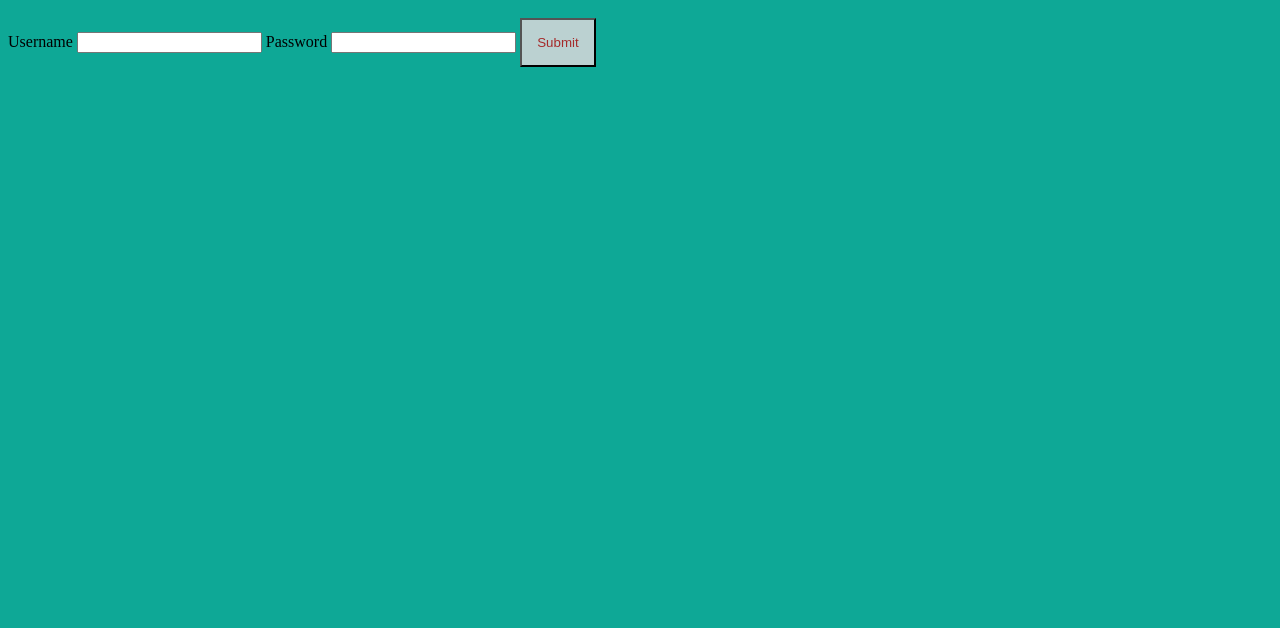
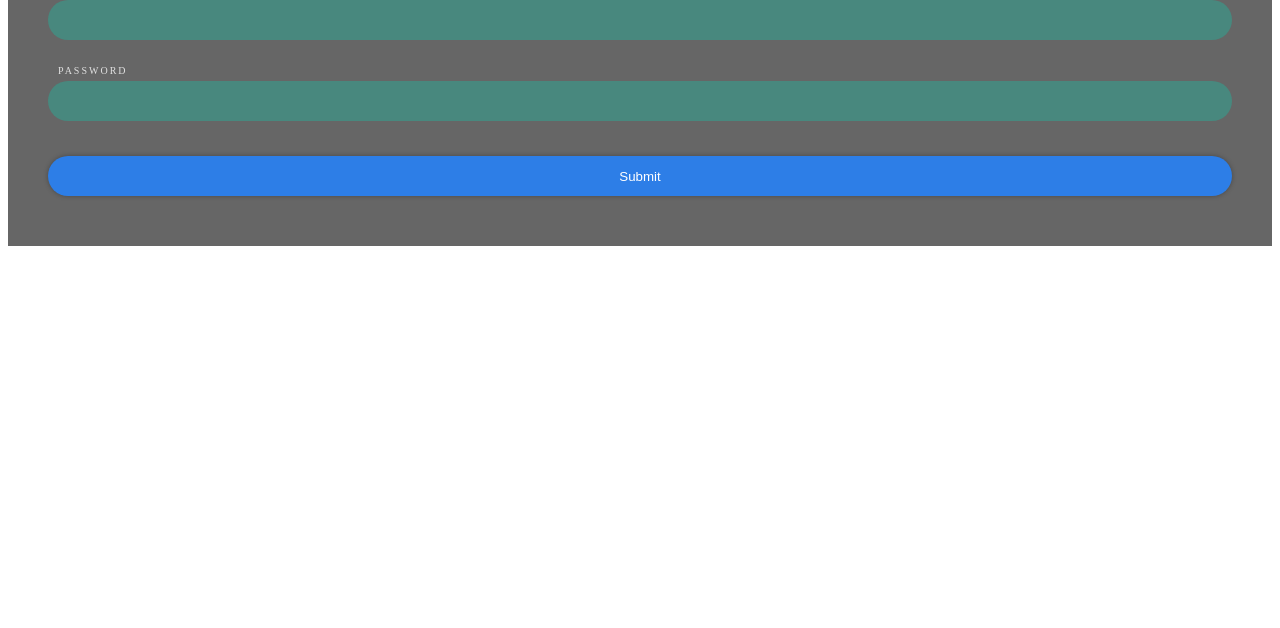
Before and after one commit to VDXKISH/TT8L-02, a plain HTML site: page login.html in a window 1280 px wide. Shown: the part 172-800 px from the top of the page. Drawn offline with Linux system fonts and the light colour scheme.

Commit message:
changed css code

```diff
--- a/login.css
+++ b/login.css
@@ -1,14 +1,62 @@
 
-button
- {background-color: rgb(187, 209, 209);
-        color:brown ;
-        padding: 15px;
+.login {
+    border: 1px solid black;
+    width: 400px;
+    height: 500px;
+    background: url();
+    color: white;
+    border-radius: 20px;
+    box-shadow: 0px 0px 20px rgba(0,0,0,0.75);
+    background-size: cover;
+    background-position: center;
+    overflow: hidden;
+}
 
-    }
+form {
+    display: block;
+    box-sizing: border-box;
+    padding: 40px;
+    width: 100%;
+    height: 100%;
+    backdrop-filter: brightness(40%);
+    flex-direction: column;
+    display: flex;
+    gap: 5px;
+}
 
-body {
-        margin-top: 6em;
-        background-color: rgb(14, 168, 150);
-        display: flex;
-        flex-direction: column;
-        line-height: 1.6; }
+h1 {
+    font-weight: normal;
+    font-size: 24px;
+    text-shadow: 0px 0px 2px rgba(0,0,0,0.5);
+    margin-bottom: 60px;
+}
+
+label {
+    color: rgba(255, 255, 255, 0.8);
+    text-transform: uppercase;
+    font-size: 10px;
+    letter-spacing: 2px;
+    padding-left: 10px;
+}
+
+input {
+    background: rgba(6, 216, 181, 0.3);
+    height: 40px;
+    line-height: 40px;
+    border-radius: 20px;
+    padding: 0px 20px;
+    border: none;
+    margin-bottom: 20px;
+    color: white;
+}
+
+button {
+    background: rgba(45, 126, 231);
+    height: 40px;
+    line-height: 40px;
+    border-radius: 40px;
+    border: none;
+    margin: 10px 0px;
+    box-shadow: 0px 0px 5px rgba(0, 0, 0, 0.3);
+    color: white;
+}
```
